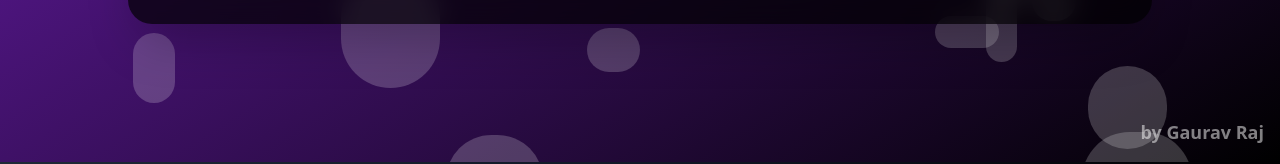
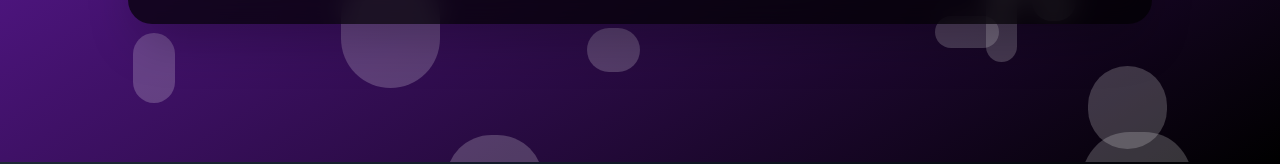
Before and after one commit to gauravraj347/Simple_Portfolio_Tracker, a React (Vite) app in the folder Frontend/: page / in a window 1280 px wide. Shown: the part 638-802 px from the top of the page. Built offline with nearby package versions, Linux system fonts and the light colour scheme.

Commit message:
Update Login.jsx

```diff
--- a/Frontend/src/pages/Login.jsx
+++ b/Frontend/src/pages/Login.jsx
@@ -230,11 +230,6 @@ const Login = () => {
                     />
                 </div>
             </div>
-
-            {/* Footer - Watermark */}
-            <div className="absolute bottom-4 right-4 text-white text-lg font-semibold opacity-50">
-                by Gaurav Raj
-            </div>
         </div>
     );
 };
```
